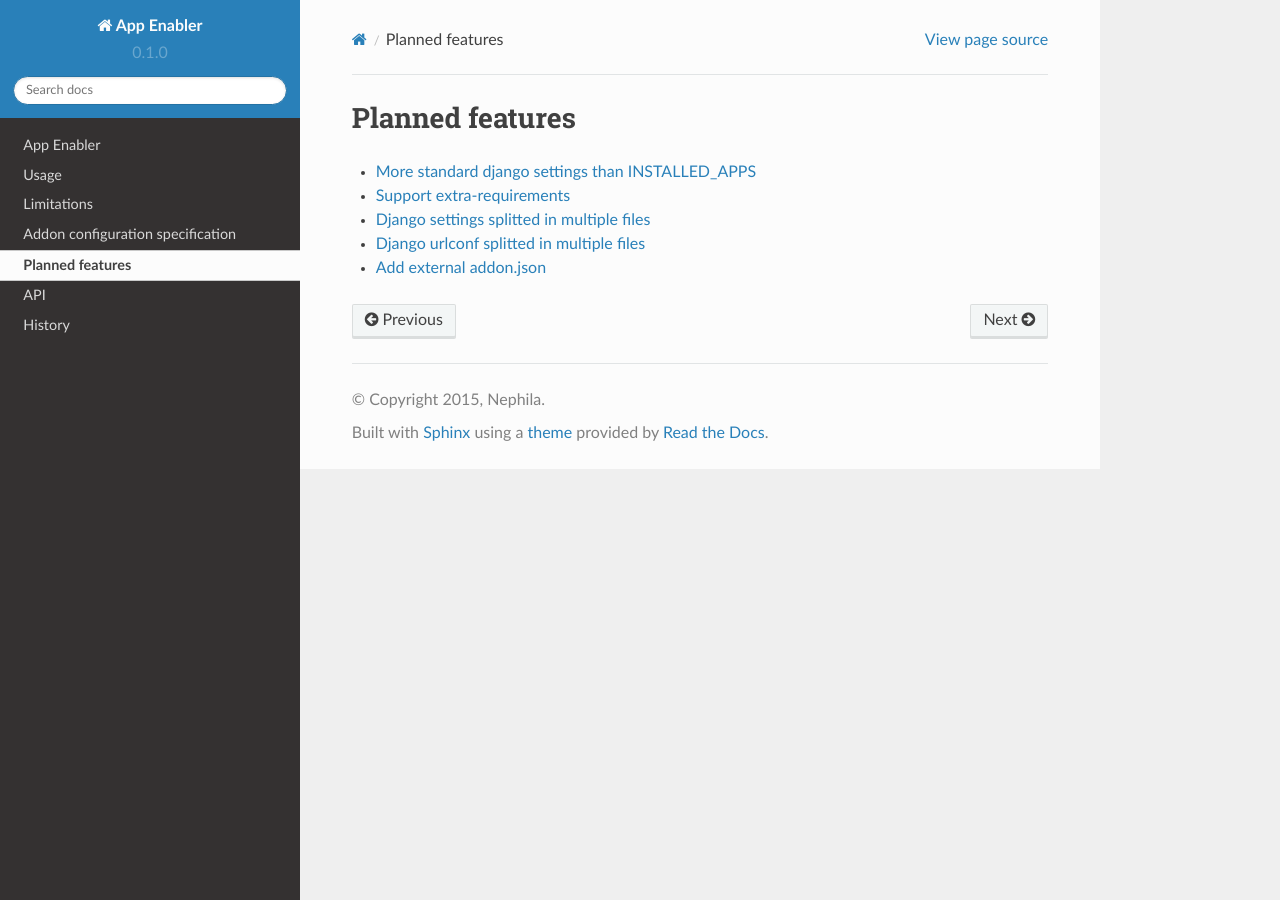
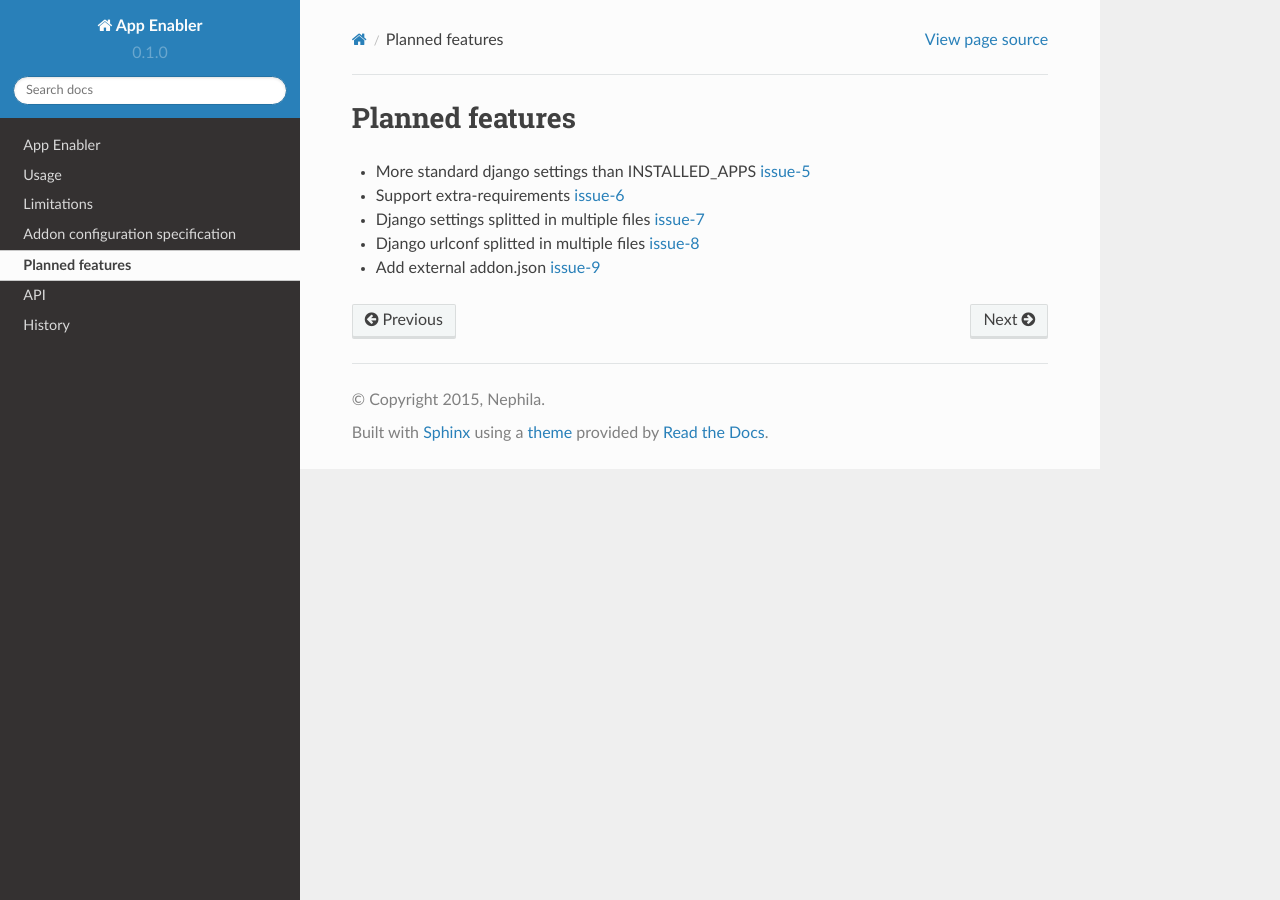
Before and after one commit to nephila/django-app-enabler, a Sphinx documentation site: the page built from docs/todo.rst, in a window 1280 px wide. Built offline with Sphinx 7.4.7 and the Read the Docs theme 2.0.0, drawn with Linux system fonts in a browser that asks for light colours.

Commit message:
Fix links

```diff
--- a/README.rst
+++ b/README.rst
@@ -39,7 +39,7 @@ See `usage`_ for more details.
 Compatible packages
 -------------------
 
-`Up-to-date list of compatible packages <packages>`_
+`Up-to-date list of compatible packages`_
 
 .. |Gitter| image:: https://img.shields.io/badge/GITTER-join%20chat-brightgreen.svg?style=flat-square
     :target: https://gitter.im/nephila/applications
--- a/docs/addon_configuration.rst
+++ b/docs/addon_configuration.rst
@@ -6,6 +6,9 @@ Addon configuration specification
 
 ``django-app-enabler`` support can be enabled by adding a :ref:`addon_json` to any django application
 (see below for the structure).
+
+
+.. note: To make easier to find compatible packages, add ``django-app-enabler`` to the package keywords.
 
 See :ref:`limitations` for limitations and caveats.
 
--- a/docs/todo.rst
+++ b/docs/todo.rst
@@ -4,17 +4,17 @@
 Planned features
 ################
 
-* `More standard django settings than INSTALLED_APPS <issue_5>`_
-* `Support extra-requirements <issue_6>`_
-* `Django settings splitted in multiple files <issue_7>`_
-* `Django urlconf splitted in multiple files <issue_8>`_
-* `Add external addon.json <issue_9>`_
+* More standard django settings than INSTALLED_APPS `issue-5`_
+* Support extra-requirements `issue-6`_
+* Django settings splitted in multiple files `issue-7`_
+* Django urlconf splitted in multiple files `issue-8`_
+* Add external addon.json `issue-9`_
 
 
 
 
-.. _issue_5: https://github.com/nephila/django-app-enabler/issues/5
-.. _issue_6: https://github.com/nephila/django-app-enabler/issues/6
-.. _issue_7: https://github.com/nephila/django-app-enabler/issues/7
-.. _issue_8: https://github.com/nephila/django-app-enabler/issues/8
-.. _issue_9: https://github.com/nephila/django-app-enabler/issues/9
+.. _issue-5: https://github.com/nephila/django-app-enabler/issues/5
+.. _issue-6: https://github.com/nephila/django-app-enabler/issues/6
+.. _issue-7: https://github.com/nephila/django-app-enabler/issues/7
+.. _issue-8: https://github.com/nephila/django-app-enabler/issues/8
+.. _issue-9: https://github.com/nephila/django-app-enabler/issues/9
```
Also changed, not shown: other parts of README.rst (+2 -2 lines).
